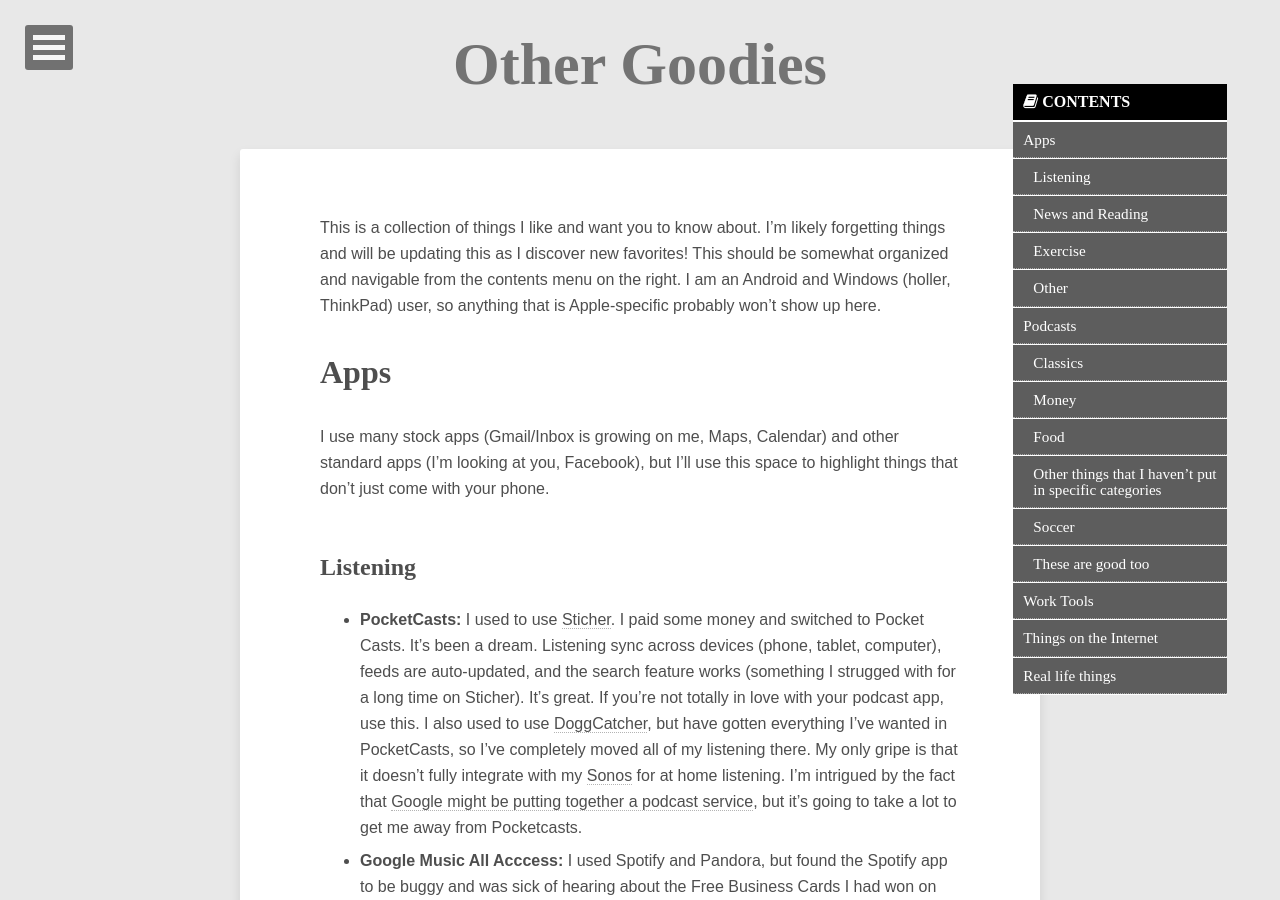
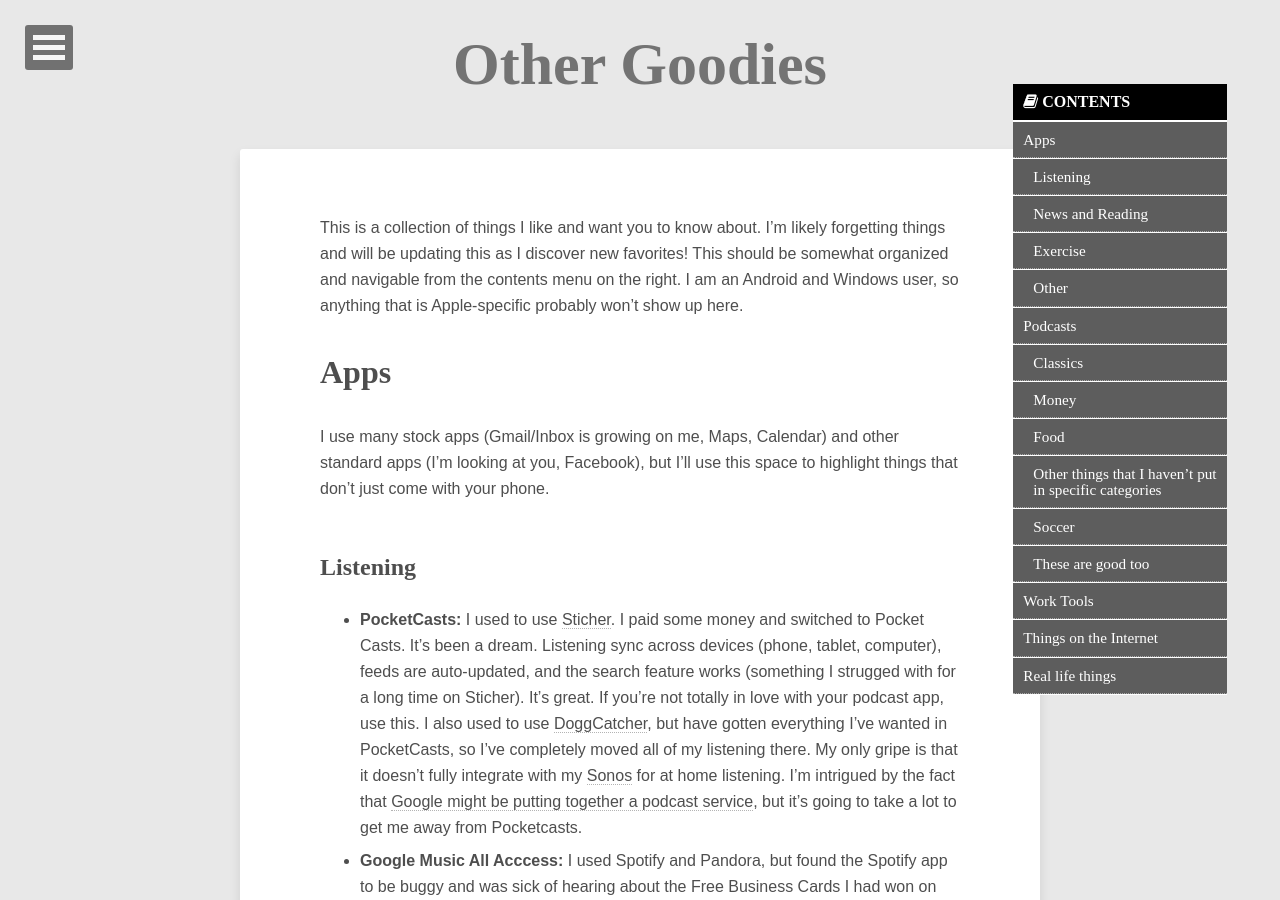
Before and after one commit to hanlonmt/hanlonmt.github.io, a Jekyll site: the page built from misc/index.md, in a window 1280 px wide and 900 px high. Built offline with Jekyll 4.4.1, drawn with Linux system fonts in a browser that asks for light colours; nearby versions of some CDN libraries; some web fonts are replaced; comment, search, counter and statistics services are not loaded; some of the changed text lies outside the part shown.

Commit message:
final fix

```diff
--- a/misc/index.md
+++ b/misc/index.md
@@ -1,14 +1,14 @@
 ---
 layout: page
 title: Other Goodies
-modified: 2015-01-09
+modified: 2016-03-15
 excerpt: "Things I like, on and off the Internet."
 comments: true
 toc: true
 ---
 {% include _toc.html %}
 
-This is a collection of things I like and want you to know about. I'm likely forgetting things and will be updating this as I discover new favorites! This should be somewhat organized and navigable from the contents menu on the right. I am an Android and Windows (holler, ThinkPad) user, so anything that is Apple-specific probably won't show up here.
+This is a collection of things I like and want you to know about. I'm likely forgetting things and will be updating this as I discover new favorites! This should be somewhat organized and navigable from the contents menu on the right. I am an Android and Windows user, so anything that is Apple-specific probably won't show up here.
 
 # Apps
 I use many stock apps (Gmail/Inbox is growing on me, Maps, Calendar) and other standard apps (I'm looking at you, Facebook), but I'll use this space to highlight things that don't just come with your phone.
```
